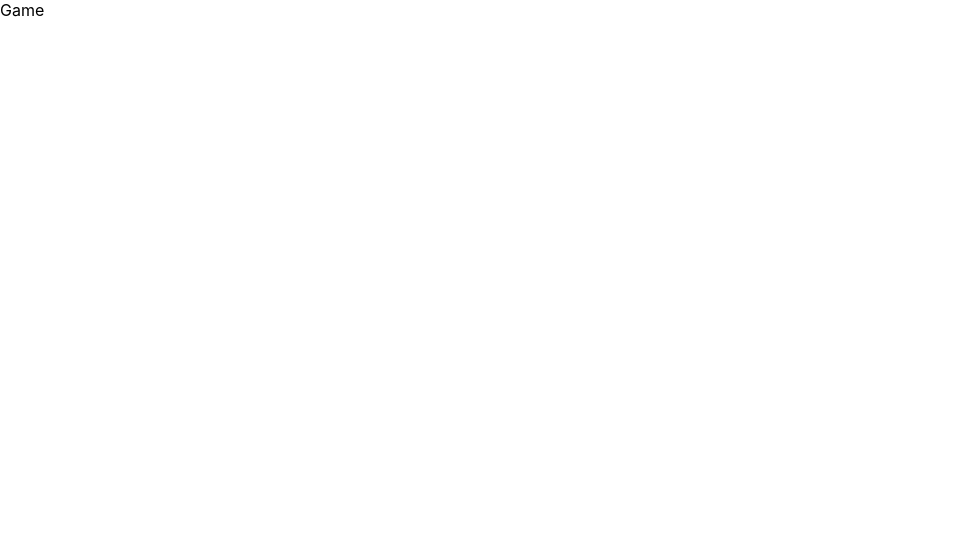
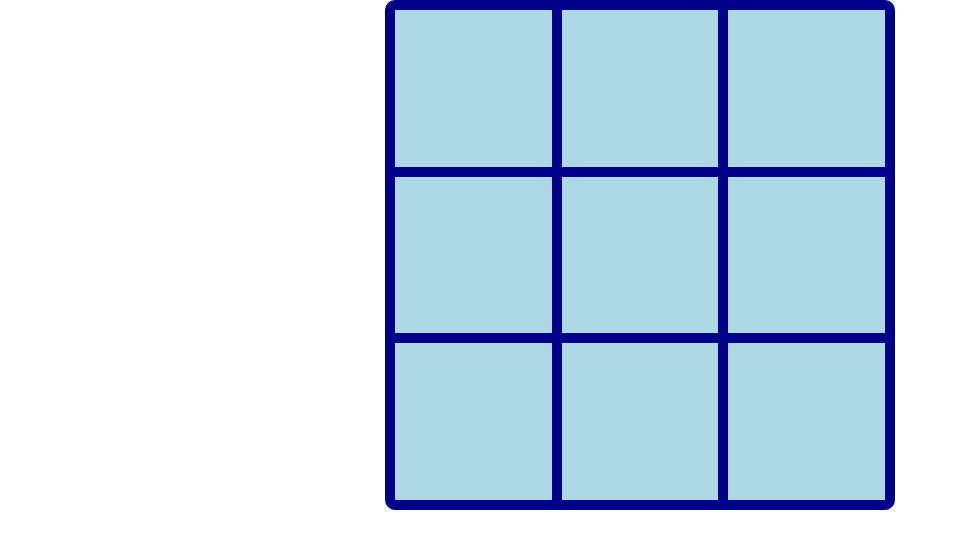
Before and after one commit to DominikStefancik/Games, a React (Create React App) app in the folder tic-tac-toe-with-react/: page / in a window 1280 px wide. Shown: the top 548 px of the page, without its empty margins (0-957 px from the left). Built offline with nearby package versions, Linux system fonts and the light colour scheme.

Commit message:
Render the board and react to the user's clicks

```diff
--- a/tic-tac-toe-with-react/src/components/board/Board.tsx
+++ b/tic-tac-toe-with-react/src/components/board/Board.tsx
@@ -4,7 +4,7 @@ import { SquareType } from "../../models/square.model";
 
 interface BoardProps {
   squares: SquareType[];
-  onClickHandler: (event: MouseEvent) => void;
+  onClickHandler: (index: number) => void;
 }
 
 const styles = {
@@ -20,7 +20,7 @@ const styles = {
 const Board: FC<BoardProps> = ({ squares, onClickHandler }: BoardProps) => (
   <div style={styles}>
     {squares.map((square, index) => (
-      <Square key={index} value={square} onClick={onClickHandler} />
+      <Square key={index} value={square} onClickHandler={() => onClickHandler(index)} />
     ))}
   </div>
 );
--- a/tic-tac-toe-with-react/src/components/game/Game.tsx
+++ b/tic-tac-toe-with-react/src/components/game/Game.tsx
@@ -1,6 +1,8 @@
 import React, { FC, useState } from "react";
 import { calculateWinner } from "../../helpers/gameHelpers";
 import { HistoryType } from "../../models/board.model";
+import { O_SYMBOL, X_SYMBOL } from "../../models/square.model";
+import Board from "../board/Board";
 
 const styles = {
   width: "200px",
@@ -16,7 +18,31 @@ const Game: FC = () => {
   // we check it from the last state of the board
   const winner = calculateWinner(history[stepNumber]);
 
-  return <div>Game</div>;
+  const clickHandler = (index: number) => {
+    // "allMovesInHistory" will contain all the moves until the step we are currently on
+    const allMovesInHistory = history.slice(0, stepNumber + 1);
+    const currentState = history[stepNumber];
+    const currentStateCopy = [...currentState];
+
+    // If a user clicks on an occupied square or the game is won
+    if (winner || currentStateCopy[index]) {
+      return;
+    }
+
+    // Put "X" or "O" on the clicked square
+    currentStateCopy[index] = xIsNext ? X_SYMBOL : O_SYMBOL;
+    // add a new state to the history
+    setHistory([...allMovesInHistory, currentStateCopy]);
+    setStepNumber(allMovesInHistory.length);
+    setXisNext(!xIsNext);
+  };
+
+  // we wrap the board into the React fragment, because we don't want to render a div element
+  return (
+    <>
+      <Board squares={history[stepNumber]} onClickHandler={clickHandler} />
+    </>
+  );
 };
 
 export default Game;
--- a/tic-tac-toe-with-react/src/components/square/Square.tsx
+++ b/tic-tac-toe-with-react/src/components/square/Square.tsx
@@ -3,7 +3,7 @@ import { SquareType } from "../../models/square.model";
 
 interface SquareProps {
   value: SquareType;
-  onClickHandler: (event: MouseEvent) => void;
+  onClickHandler: () => void;
 }
 
 const styles = {
--- a/tic-tac-toe-with-react/src/models/square.model.ts
+++ b/tic-tac-toe-with-react/src/models/square.model.ts
@@ -1 +1,4 @@
+export const X_SYMBOL = "X";
+export const O_SYMBOL = "O";
+
 export type SquareType = "X" | "O" | null;
```
